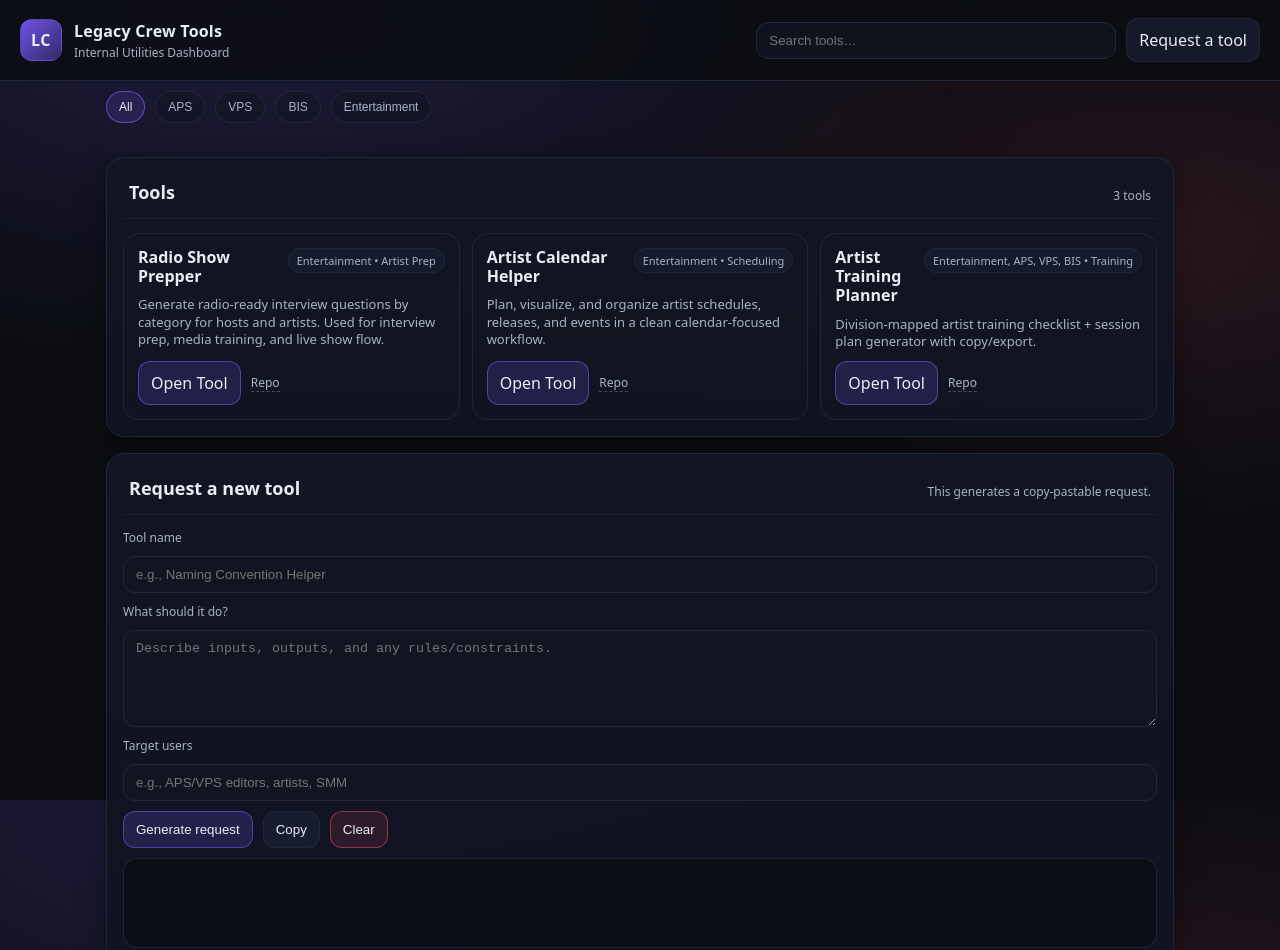
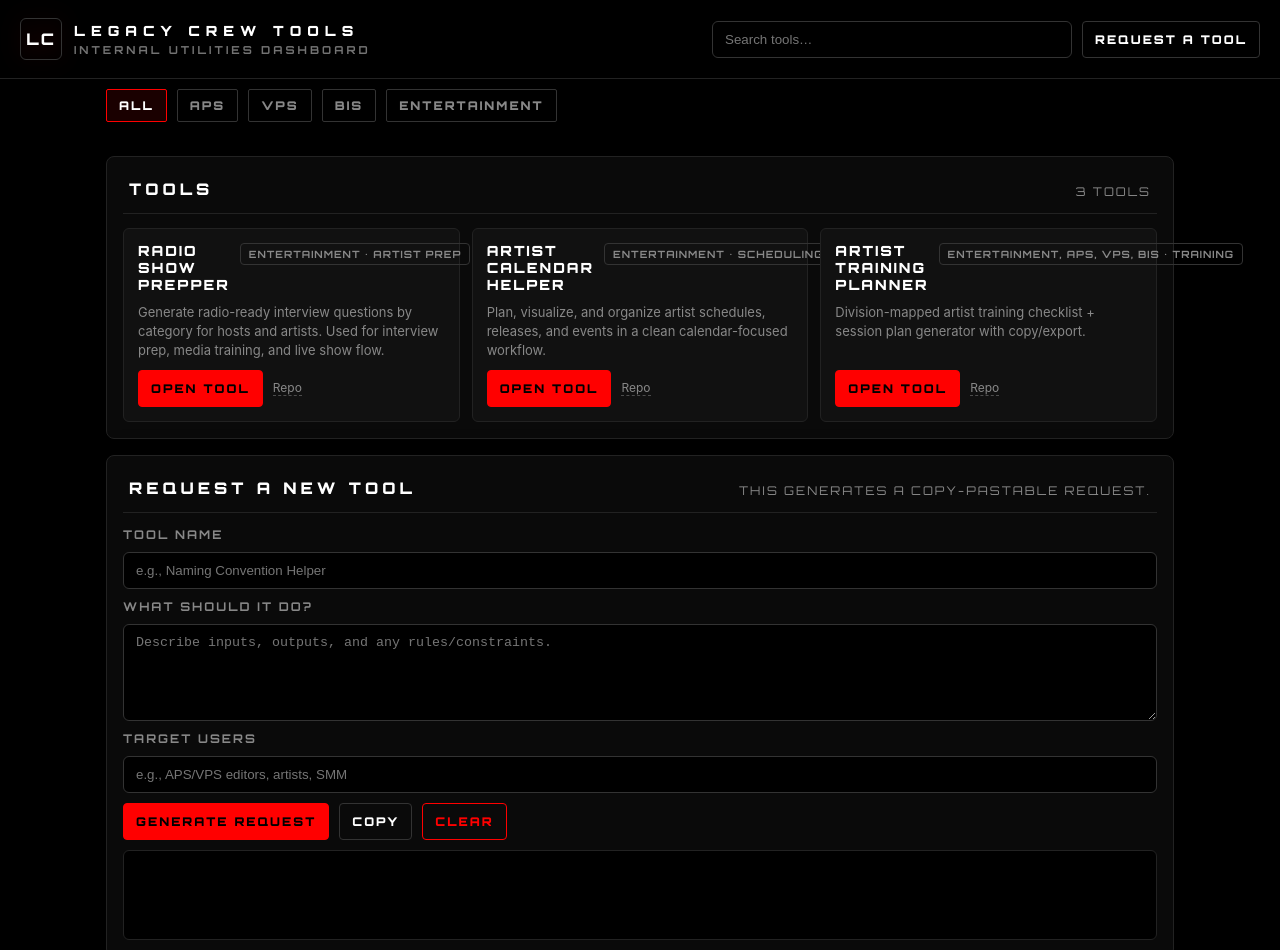
Before and after one commit to 704Prod/legacy-crew-tools, a plain HTML site: page index.html in a window 1280 px wide. Shown: the top 950 px of the page. Drawn offline with Linux system fonts and the light colour scheme.

Commit message:
Update styles.css

```diff
--- a/styles.css
+++ b/styles.css
@@ -1,29 +1,62 @@
+/* =================================================================
+   LEGACY CREW TOOLS HUB THEME (CORE-ALIGNED)
+   Derived from The Core portal styling (black base + red accent)
+   ================================================================= */
+
+@import url('https://fonts.googleapis.com/css2?family=Orbitron:wght@400;500;700;900&display=swap');
+
 :root{
-  --bg:#0b0d12;
-  --panel:#121622;
-  --panel2:#0f1320;
-  --text:#e8ecf4;
-  --muted:#a9b3c7;
-  --border:#20283a;
-  --btn:#1a2133;
-  --btn2:#202a42;
-  --accent:#7c5cff;
-  --danger:#ff4d6d;
-  --shadow: 0 10px 30px rgba(0,0,0,.35);
+  /* Core palette */
+  --bg:#000000;
+  --panel:#0a0a0a;
+  --panel2:#111111;
+
+  --text:#ffffff;
+  --muted:#888888;
+
+  --border:#222222;
+  --border2:#333333;
+
+  /* Actions */
+  --btn:#000000;
+  --btn2:#0a0a0a;
+
+  /* Brand accent (Core) */
+  --accent:#ff0000;
+  --accent2:#cc0000;
+
+  --danger:#ff0000;
+
+  /* Shadows (keep subtle) */
+  --shadow: 0 10px 30px rgba(0,0,0,.55);
+
+  /* Rounding: Core tends to be sharper */
+  --radius-lg: 8px;
+  --radius-md: 6px;
+  --radius-sm: 4px;
+
+  --focus: 0 0 0 2px rgba(255,0,0,.35);
 }
 
 *{box-sizing:border-box}
 html,body{height:100%}
+
 body{
   margin:0;
-  font-family: system-ui, -apple-system, Segoe UI, Roboto, Arial, sans-serif;
-  background: radial-gradient(1200px 600px at 20% 0%, rgba(124,92,255,.18), transparent 60%),
-              radial-gradient(1000px 500px at 90% 30%, rgba(255,77,109,.12), transparent 55%),
-              var(--bg);
+  font-family: 'Inter', -apple-system, BlinkMacSystemFont, 'Segoe UI', sans-serif;
+  background: var(--bg);
   color:var(--text);
+  -webkit-font-smoothing: antialiased;
+  -moz-osx-font-smoothing: grayscale;
+  overflow-x:hidden;
 }
 
 a{color:inherit}
+
+/* =================================================================
+   HEADER
+   ================================================================= */
+
 .header{
   position:sticky;
   top:0;
@@ -34,54 +67,104 @@ a{color:inherit}
   justify-content:space-between;
   padding:18px 20px;
   border-bottom:1px solid var(--border);
-  background: rgba(11,13,18,.85);
-  backdrop-filter: blur(10px);
+  background: rgba(0,0,0,.98);
 }
 
 .brand{display:flex; gap:12px; align-items:center}
+
 .mark{
   width:42px;height:42px;
-  border-radius:12px;
+  border-radius: var(--radius-md);
   display:grid;place-items:center;
-  background: linear-gradient(135deg, rgba(124,92,255,.9), rgba(124,92,255,.35));
-  border:1px solid rgba(124,92,255,.35);
-  font-weight:800;
-  letter-spacing:.5px;
+  background: transparent;
+  border:1px solid var(--border2);
+  font-weight:900;
+  letter-spacing:2px;
+  font-family: 'Orbitron', -apple-system, BlinkMacSystemFont, 'Segoe UI', sans-serif;
+  text-transform: uppercase;
+  filter: drop-shadow(0 0 10px rgba(255,0,0,.25));
 }
-.title{font-weight:800; letter-spacing:.2px}
-.subtitle{color:var(--muted); font-size:12px; margin-top:2px}
+
+.title{
+  font-weight:900;
+  letter-spacing:6px;
+  text-transform: uppercase;
+  font-family: 'Orbitron', -apple-system, BlinkMacSystemFont, 'Segoe UI', sans-serif;
+  font-size: 14px;
+}
+
+.subtitle{
+  color:var(--muted);
+  font-size:11px;
+  margin-top:4px;
+  letter-spacing:3px;
+  text-transform: uppercase;
+  font-family: 'Orbitron', -apple-system, BlinkMacSystemFont, 'Segoe UI', sans-serif;
+  font-weight:700;
+  opacity:.85;
+}
 
 .header-actions{display:flex; gap:10px; align-items:center}
+
 .search{
   width:min(360px, 52vw);
   padding:10px 12px;
-  border-radius:12px;
-  border:1px solid var(--border);
-  background: rgba(18,22,34,.8);
+  border-radius: var(--radius-md);
+  border:1px solid var(--border2);
+  background: #000;
   color:var(--text);
   outline:none;
 }
-.search:focus{border-color: rgba(124,92,255,.6); box-shadow: 0 0 0 3px rgba(124,92,255,.15)}
+
+.search:focus{
+  border-color: var(--accent);
+  box-shadow: var(--focus);
+}
+
+/* =================================================================
+   LAYOUT / PANELS
+   ================================================================= */
 
 .main{max-width:1100px; margin:0 auto; padding:18px 16px 40px}
+
 .panel{
-  background: linear-gradient(180deg, rgba(18,22,34,.95), rgba(15,19,32,.95));
+  background: var(--panel);
   border:1px solid var(--border);
-  border-radius:18px;
+  border-radius: var(--radius-lg);
   box-shadow: var(--shadow);
   padding:16px;
   margin-top:16px;
 }
+
 .panel-head{
   display:flex;
   align-items:flex-end;
   justify-content:space-between;
   gap:10px;
   padding:6px 6px 14px;
-  border-bottom:1px solid rgba(32,40,58,.7);
+  border-bottom:1px solid var(--border);
 }
-.panel-head h2{margin:0; font-size:18px}
-.meta{color:var(--muted); font-size:12px}
+
+.panel-head h2{
+  margin:0;
+  font-size:16px;
+  letter-spacing:4px;
+  text-transform: uppercase;
+  font-family: 'Orbitron', -apple-system, BlinkMacSystemFont, 'Segoe UI', sans-serif;
+  font-weight:900;
+}
+
+.meta{
+  color:var(--muted);
+  font-size:12px;
+  letter-spacing:2px;
+  text-transform: uppercase;
+  font-family: 'Orbitron', -apple-system, BlinkMacSystemFont, 'Segoe UI', sans-serif;
+}
+
+/* =================================================================
+   CARDS
+   ================================================================= */
 
 .grid{
   display:grid;
@@ -89,86 +172,168 @@ a{color:inherit}
   gap:12px;
   padding-top:14px;
 }
+
 .card{
-  border:1px solid rgba(32,40,58,.85);
-  background: rgba(18,22,34,.6);
-  border-radius:16px;
+  border:1px solid var(--border);
+  background: var(--panel2);
+  border-radius: var(--radius-md);
   padding:14px;
   display:flex;
   flex-direction:column;
   gap:10px;
   min-height:140px;
+  transition: border-color .2s ease;
 }
+
+.card:hover{
+  border-color: var(--accent);
+}
+
 .card-top{display:flex; justify-content:space-between; gap:10px; align-items:flex-start}
-.card h3{margin:0; font-size:16px; line-height:1.2}
+
+.card h3{
+  margin:0;
+  font-size:14px;
+  line-height:1.2;
+  letter-spacing:2px;
+  text-transform: uppercase;
+  font-family: 'Orbitron', -apple-system, BlinkMacSystemFont, 'Segoe UI', sans-serif;
+  font-weight:900;
+}
+
 .tag{
-  font-size:11px;
+  font-size:10px;
   color: var(--muted);
-  border:1px solid rgba(32,40,58,.9);
-  background: rgba(26,33,51,.55);
+  border:1px solid var(--border2);
+  background: transparent;
   padding:4px 8px;
-  border-radius:999px;
+  border-radius: var(--radius-sm);
   white-space:nowrap;
+  letter-spacing:1px;
+  text-transform: uppercase;
+  font-family: 'Orbitron', -apple-system, BlinkMacSystemFont, 'Segoe UI', sans-serif;
+  font-weight:700;
 }
-.desc{color:var(--muted); font-size:13px; line-height:1.35}
+
+.desc{
+  color:var(--muted);
+  font-size:13px;
+  line-height:1.45;
+}
+
 .card-actions{margin-top:auto; display:flex; gap:10px; align-items:center}
+
 .small{
   font-size:12px;
   color:var(--muted);
   text-decoration:none;
-  border-bottom:1px dashed rgba(169,179,199,.35);
+  border-bottom:1px dashed rgba(136,136,136,.5);
 }
-.small:hover{color:var(--text)}
+
+.small:hover{
+  color:var(--text);
+  border-bottom-color: rgba(255,0,0,.55);
+}
+
+/* =================================================================
+   BUTTONS
+   ================================================================= */
+
 .btn{
   display:inline-flex;
   align-items:center;
   justify-content:center;
   gap:8px;
   padding:10px 12px;
-  border-radius:12px;
-  border:1px solid rgba(32,40,58,.9);
-  background: rgba(26,33,51,.75);
+  border-radius: var(--radius-sm);
+  border:1px solid var(--border2);
+  background: transparent;
   color:var(--text);
   text-decoration:none;
   cursor:pointer;
   user-select:none;
+
+  letter-spacing:2px;
+  text-transform: uppercase;
+  font-family: 'Orbitron', -apple-system, BlinkMacSystemFont, 'Segoe UI', sans-serif;
+  font-weight:900;
+  font-size: 12px;
+
+  transition: border-color .2s ease, background .2s ease, color .2s ease;
 }
-.btn:hover{background: rgba(32,42,66,.75)}
+
+.btn:hover{
+  border-color: var(--accent);
+}
+
 .btn.primary{
-  border-color: rgba(124,92,255,.55);
-  background: rgba(124,92,255,.18);
+  background: var(--accent);
+  border-color: var(--accent);
+  color:#000;
 }
-.btn.primary:hover{background: rgba(124,92,255,.24)}
+
+.btn.primary:hover{
+  background: var(--accent2);
+  border-color: var(--accent2);
+}
+
 .btn.danger{
-  border-color: rgba(255,77,109,.5);
-  background: rgba(255,77,109,.12);
+  border-color: var(--accent);
+  color: var(--accent);
 }
-.btn.danger:hover{background: rgba(255,77,109,.18)}
+
+.btn.danger:hover{
+  background: rgba(255,0,0,.12);
+}
+
+/* =================================================================
+   REQUEST FORM
+   ================================================================= */
 
 .request{padding-top:14px; display:grid; gap:10px}
-.label{font-size:12px; color:var(--muted)}
+
+.label{
+  font-size:12px;
+  color:var(--muted);
+  letter-spacing:2px;
+  text-transform: uppercase;
+  font-family: 'Orbitron', -apple-system, BlinkMacSystemFont, 'Segoe UI', sans-serif;
+  font-weight:700;
+}
+
 .input,.textarea{
   width:100%;
   padding:10px 12px;
-  border-radius:12px;
-  border:1px solid var(--border);
-  background: rgba(18,22,34,.75);
+  border-radius: var(--radius-md);
+  border:1px solid var(--border2);
+  background: #000;
   color:var(--text);
   outline:none;
 }
+
 .textarea{resize:vertical}
-.input:focus,.textarea:focus{border-color: rgba(124,92,255,.6); box-shadow: 0 0 0 3px rgba(124,92,255,.15)}
+
+.input:focus,.textarea:focus{
+  border-color: var(--accent);
+  box-shadow: var(--focus);
+}
+
 .buttons{display:flex; flex-wrap:wrap; gap:10px}
+
 .output{
   margin:0;
   padding:12px;
-  border-radius:14px;
-  border:1px solid rgba(32,40,58,.9);
-  background: rgba(11,13,18,.75);
+  border-radius: var(--radius-md);
+  border:1px solid var(--border);
+  background: #000;
   color: var(--text);
   overflow:auto;
   min-height:90px;
 }
+
+/* =================================================================
+   FOOTER
+   ================================================================= */
 
 .footer{
   margin-top:16px;
@@ -177,8 +342,15 @@ a{color:inherit}
   display:flex;
   justify-content:space-between;
   padding:6px 2px;
+  border-top: 1px solid transparent;
 }
+
 .footer-right a{opacity:.9}
+.footer-right a:hover{color: var(--text)}
+
+/* =================================================================
+   DIVISION FILTER CHIPS
+   ================================================================= */
 
 .chips-wrap{
   max-width:1100px;
@@ -195,21 +367,38 @@ a{color:inherit}
 
 .chip{
   padding:8px 12px;
-  border-radius:999px;
-  border:1px solid rgba(32,40,58,.9);
-  background: rgba(18,22,34,.65);
+  border-radius: 2px;
+  border:1px solid var(--border2);
+  background: transparent;
   color: var(--muted);
   cursor:pointer;
+
+  letter-spacing:2px;
+  text-transform: uppercase;
+  font-family: 'Orbitron', -apple-system, BlinkMacSystemFont, 'Segoe UI', sans-serif;
+  font-weight:900;
   font-size:12px;
+
+  transition: border-color .2s ease, background .2s ease, color .2s ease;
 }
 
 .chip:hover{
-  background: rgba(32,42,66,.55);
+  border-color: var(--accent);
   color: var(--text);
 }
 
 .chip.active{
-  border-color: rgba(124,92,255,.65);
-  background: rgba(124,92,255,.16);
+  border-color: var(--accent);
+  background: rgba(255,0,0,.10);
   color: var(--text);
 }
+
+/* =================================================================
+   ACCESSIBILITY
+   ================================================================= */
+
+*:focus { outline: none; }
+*:focus-visible{
+  outline: 2px solid var(--accent);
+  outline-offset: 2px;
+}
```
